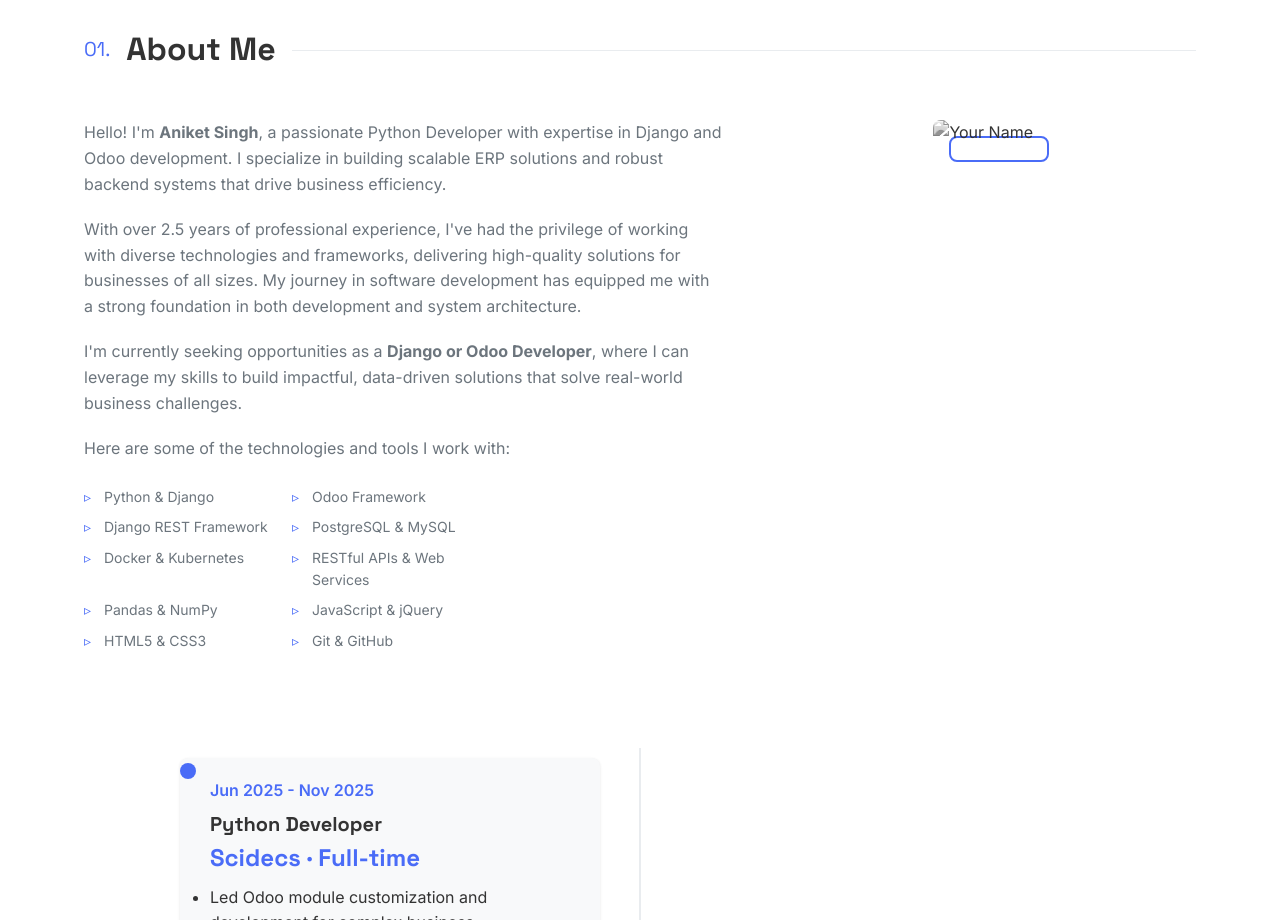
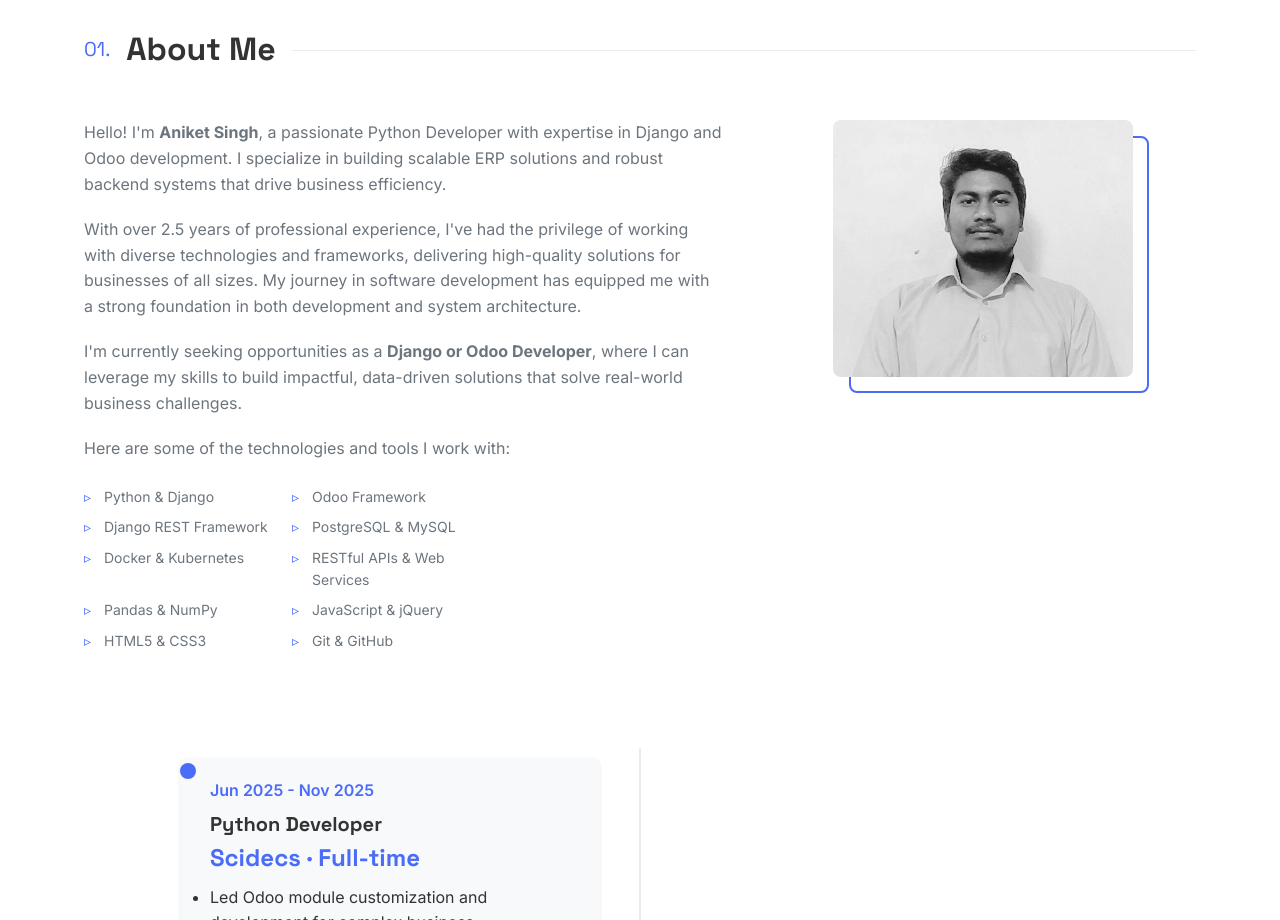
Before and after one commit to singhAnike/portfolio, a plain HTML site: page index.html in a window 1280 px wide. Shown: the part 1480-2400 px from the top of the page. Drawn offline with nearby package versions, Linux system fonts and the light colour scheme; the site is published under a folder, as on GitHub Pages, so addresses that start at the root find nothing.

Commit message:
Fix about section image path for GitHub Pages

```diff
--- a/index.html
+++ b/index.html
@@ -229,7 +229,7 @@
 
                     <div class="about-image">
                         <div class="image-wrapper">
-                            <img src="/images/profile.jpg" alt="Your Name" loading="lazy">
+                            <img src="images/profile.jpg" alt="Aniket Singh" loading="lazy">
                             <div class="image-border"></div>
                         </div>
                     </div>
```
